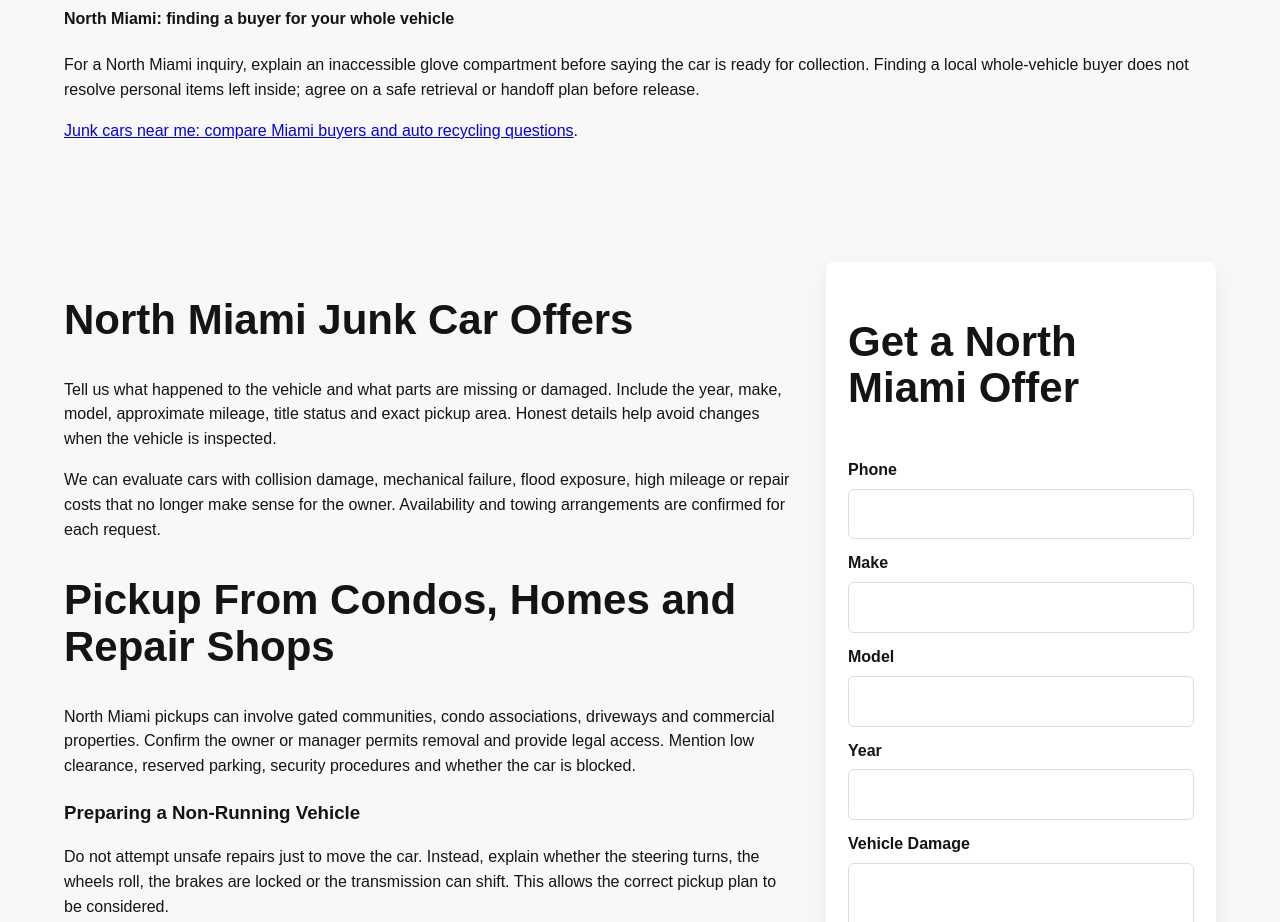
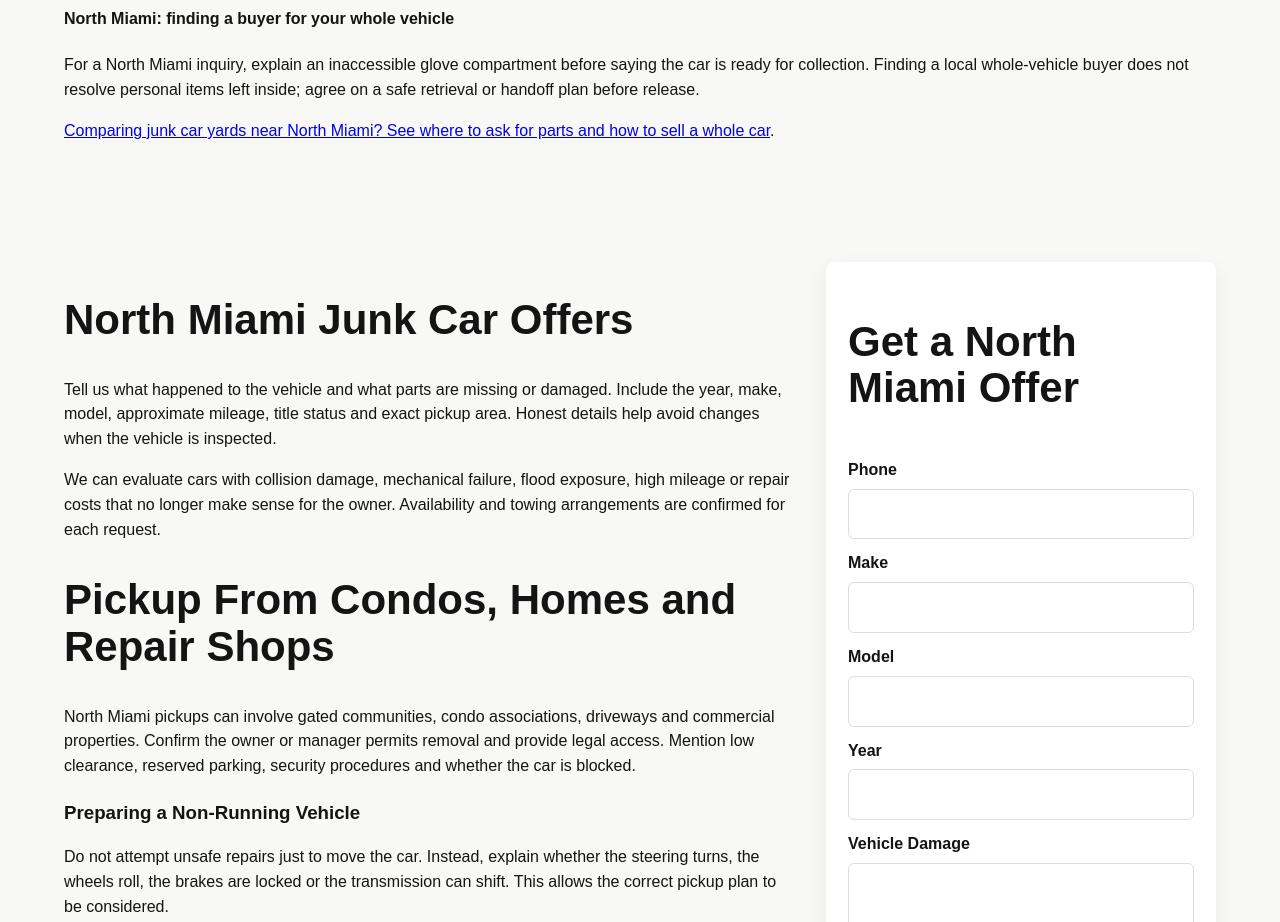
Before and after one commit to cashjunkcarsmiami-design/miami-junk-cars-for-cash-site, a plain HTML site: page junk-cars-north-miami.html in a window 1280 px wide. Shown: the part 1840-2762 px from the top of the page. Drawn offline with Linux system fonts and the light colour scheme.

Commit message:
Connect junk-cars-north-miami to the Miami junk car yard guide

```diff
--- a/junk-cars-north-miami.html
+++ b/junk-cars-north-miami.html
@@ -18,7 +18,7 @@
 <p>Comparing junk car recycling options in North Miami? Miami Junk Cars For Cash buys unwanted and non-running vehicles and arranges collection as part of an accepted sale. Share the year, make, model, title status and missing parts to request an offer.</p>
 <p>Auto recycling may recover reusable parts and scrap metal, while a repairable vehicle may follow a different route. Before choosing a buyer for car recycling or auto salvage, ask how the vehicle will be handled and confirm the purchase amount, paperwork and towing arrangements.</p>
 <h3>Before vehicle collection in North Miami</h3><p>Check the cabin and trunk for belongings before collection. Mention locked compartments and any interior components already removed. Report leaks before pickup and leave fluid removal and dismantling to equipped professionals.</p>
-<p>Call <a href="tel:+13053164221">305-316-4221</a> or <a href="#quote">request a cash offer</a> to discuss your vehicle. Read about <a href="/#vehicle-recycling">car recycling in Miami</a> and compare the details before accepting an offer.</p><div id="recycling-guide-20261031"><h3>Resolve inaccessible belongings before material recovery</h3><p>A locked glove compartment in a North Miami car may still hold papers or personal property. Tell the buyer what remains unresolved before a recycling-related handoff. Parts removal or later processing is not a retrieval plan. Arrange safe authorized access first and keep transaction records separate from documents left inside the vehicle.</p><p><a href="/junk-car-recycling-parts-reuse-scrap-metal-miami">Junk Car Recycling in Miami: Parts Reuse and Scrap Metal</a> · <a href="/locked-glove-compartment-car-sale-north-miami#recycling-guide-20261031">Read the North Miami seller checklist</a></p></div><div id="near-me-update-20261101"><h4>North Miami: finding a buyer for your whole vehicle</h4><p>For a North Miami inquiry, explain an inaccessible glove compartment before saying the car is ready for collection. Finding a local whole-vehicle buyer does not resolve personal items left inside; agree on a safe retrieval or handoff plan before release.</p><p><a href="/junk-cars-near-me-auto-recycling-miami">Junk cars near me: compare Miami buyers and auto recycling questions</a>.</p></div></section>
+<p>Call <a href="tel:+13053164221">305-316-4221</a> or <a href="#quote">request a cash offer</a> to discuss your vehicle. Read about <a href="/#vehicle-recycling">car recycling in Miami</a> and compare the details before accepting an offer.</p><div id="recycling-guide-20261031"><h3>Resolve inaccessible belongings before material recovery</h3><p>A locked glove compartment in a North Miami car may still hold papers or personal property. Tell the buyer what remains unresolved before a recycling-related handoff. Parts removal or later processing is not a retrieval plan. Arrange safe authorized access first and keep transaction records separate from documents left inside the vehicle.</p><p><a href="/junk-car-recycling-parts-reuse-scrap-metal-miami">Junk Car Recycling in Miami: Parts Reuse and Scrap Metal</a> · <a href="/locked-glove-compartment-car-sale-north-miami#recycling-guide-20261031">Read the North Miami seller checklist</a></p></div><div id="near-me-update-20261101"><h4>North Miami: finding a buyer for your whole vehicle</h4><p>For a North Miami inquiry, explain an inaccessible glove compartment before saying the car is ready for collection. Finding a local whole-vehicle buyer does not resolve personal items left inside; agree on a safe retrieval or handoff plan before release.</p><p><a href="/junk-cars-near-me-auto-recycling-miami#junk-car-yards">Comparing junk car yards near North Miami? See where to ask for parts and how to sell a whole car</a>.</p></div></section>
 <section class="content"><div><h2>North Miami Junk Car Offers</h2><p>Tell us what happened to the vehicle and what parts are missing or damaged. Include the year, make, model, approximate mileage, title status and exact pickup area. Honest details help avoid changes when the vehicle is inspected.</p><p>We can evaluate cars with collision damage, mechanical failure, flood exposure, high mileage or repair costs that no longer make sense for the owner. Availability and towing arrangements are confirmed for each request.</p>
   <h2>Pickup From Condos, Homes and Repair Shops</h2><p>North Miami pickups can involve gated communities, condo associations, driveways and commercial properties. Confirm the owner or manager permits removal and provide legal access. Mention low clearance, reserved parking, security procedures and whether the car is blocked.</p><h3>Preparing a Non-Running Vehicle</h3><p>Do not attempt unsafe repairs just to move the car. Instead, explain whether the steering turns, the wheels roll, the brakes are locked or the transmission can shift. This allows the correct pickup plan to be considered.</p>
   <h2>Junk Cars With No Title Questions in North Miami</h2><p>Searches such as <strong>junk cars no title</strong> or sell a junk car without a title describe many different paperwork situations. Have identification and available ownership documents ready for review. If the title is missing, has a lien, shows an incorrect name, lacks a signature or has another issue, discuss it before scheduling. No-title acceptance is not guaranteed because the required documents depend on the vehicle and seller's circumstances.</p><p>North Miami residents also use terms such as <strong>junk cars for cash</strong>, <strong>junk cars near me</strong> and junk car removal when looking for a local option. Remove plates, personal items and electronic toll passes as instructed before an approved pickup.</p>
```
